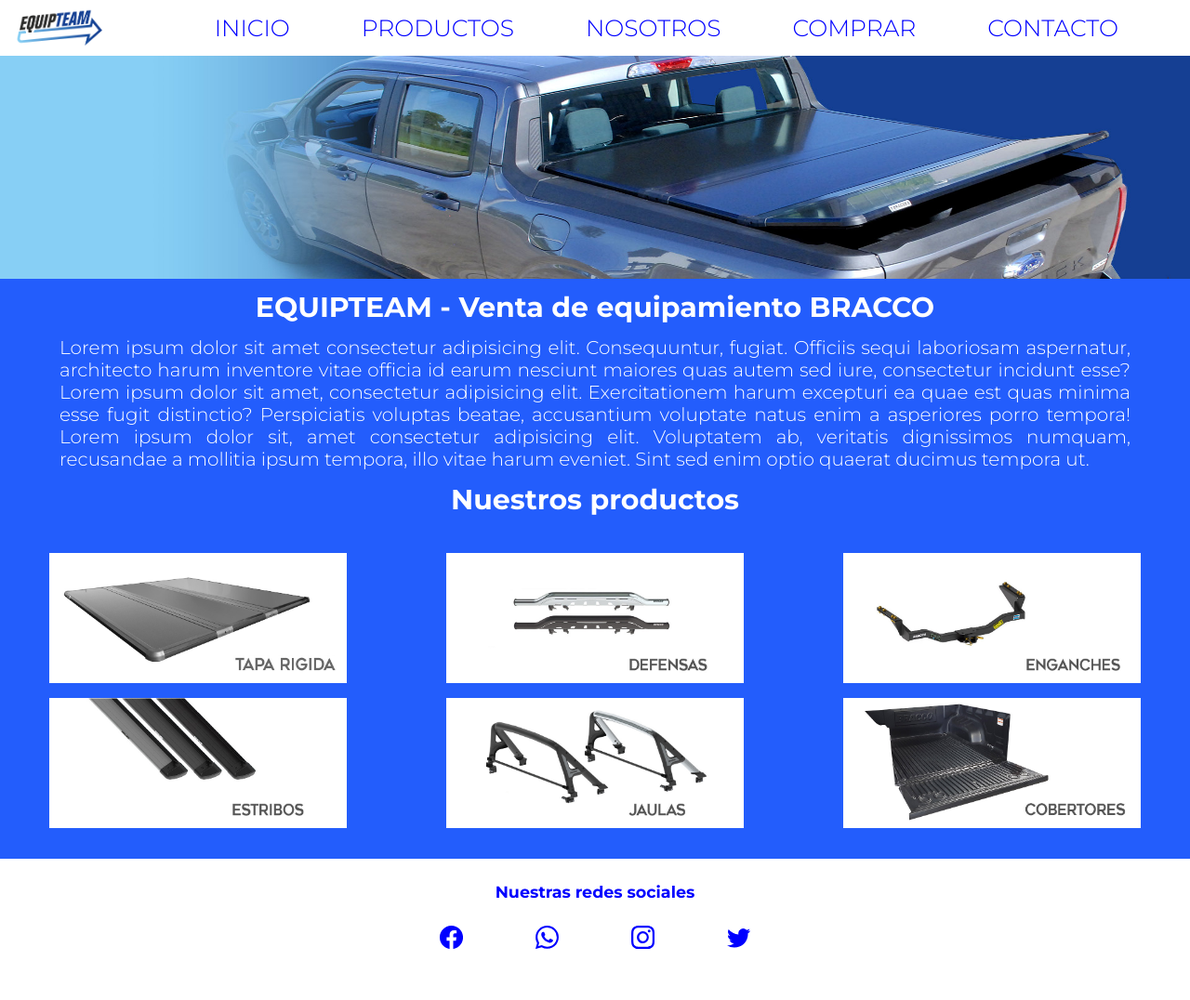
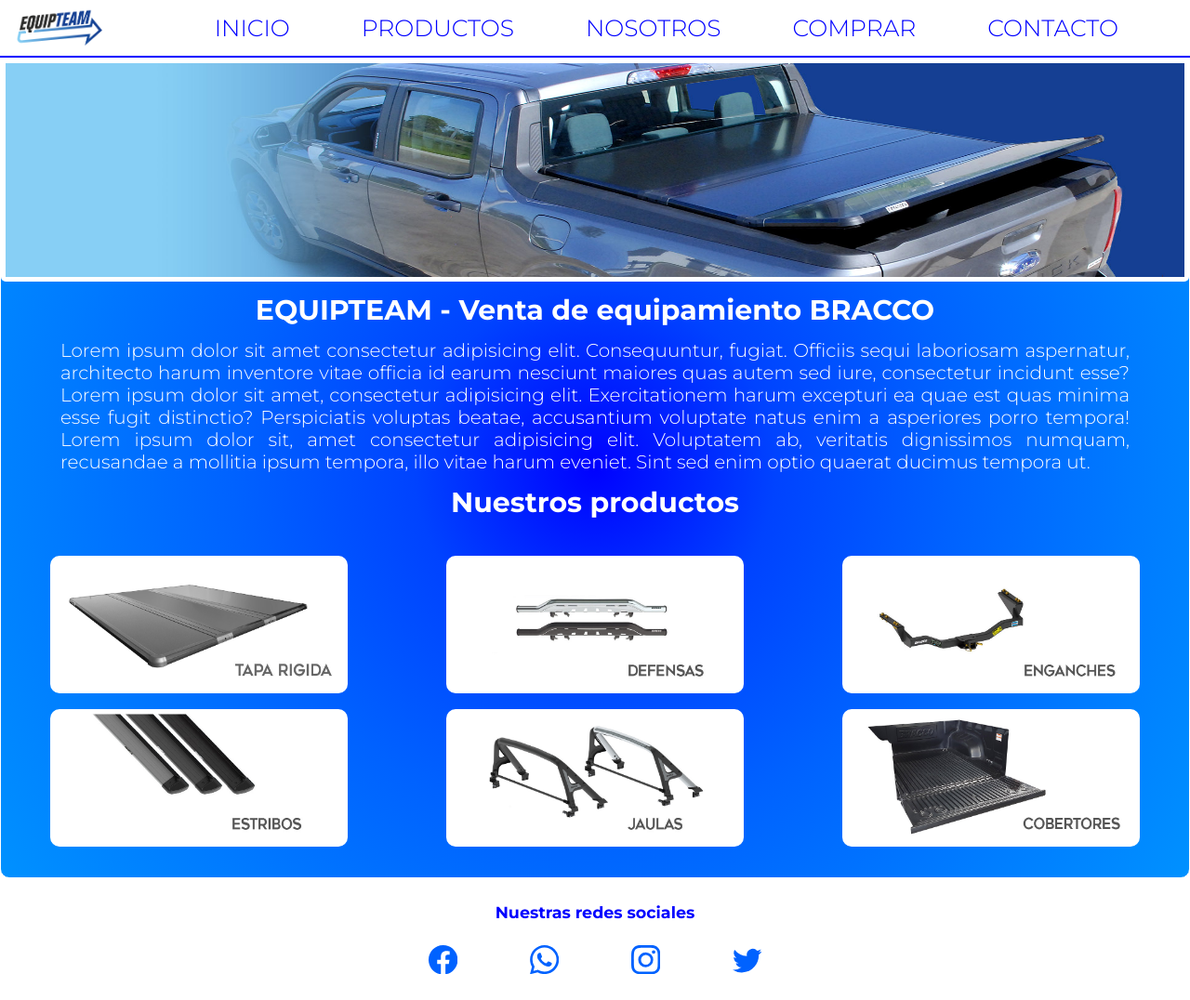
Before and after one commit to sreybet/equipteam-reybet, a plain HTML site: page index.html in a window 1280 px wide. Shown: the whole page at 93% size. Before the commit the page ends 1049 px from the top, so only its background shows below. Drawn offline with Linux system fonts and the light colour scheme.

Commit message:
EQUIPTEAM - entrega 4to desafio

```diff
--- a/css/estilos.css
+++ b/css/estilos.css
@@ -18,7 +18,10 @@
 
 
 main{
-    background-color: rgb(35, 93, 252);
+    background-color: white;
+    border: solid 1px white;
+    border-radius: 10px;
+    background-image: radial-gradient(circle, #0001ff, #0043ff, #0062ff, #007bff, #0091ff);
 }
 
 footer{
@@ -30,7 +33,7 @@
 
 header{
     background-color: rgb(255, 255, 255);
-
+    border-bottom: solid 2px blue;
 
 }
 
@@ -40,8 +43,11 @@
 	display: flex;
     justify-content: space-evenly;
     align-items: center;
-    position: sticky;
+
 }
+
+
+
 
 nav img{
     margin-right: 8%;
@@ -54,14 +60,23 @@
     color: blue;
     text-decoration: none;
     text-transform: uppercase;
-    text-align: center;
+    transition: color, backround-color;
 
+
+}
+
+.box:hover{
+    color: white;
+    background-color: blue;
 }
 
 .banner{
     height: 30vh;
+    border: solid 5px white;
+    border-bottom-right-radius: 5px;
+    border-bottom-left-radius: 5px;
+}
 
-}
 
 
 p{
@@ -91,6 +106,7 @@
     text-align: center;
     margin-bottom: 1%;
 
+
 }
 
 .productos__div{
@@ -104,14 +120,26 @@
     justify-items: center;
     margin-bottom: 2%;
 
+}
 
-}
+
 .prodcutos__div_img{
     width: 75%;
     height: 90%;
     margin-top: 3%;
     margin-bottom: 3%;
+    border: solid 5px white;
+    border-radius: 10px;
+    filter: opacity(100%);
+    transition: filter;
+
 }
+
+.prodcutos__div_img:hover{
+    filter: opacity(80%)
+
+}
+
 
 svg{
     color: blue;
@@ -122,7 +150,19 @@
     margin-right: 3% ;
     margin-top: 2% ;
     margin-bottom: 1% ;
+    animation-name: svg;
+    animation-duration: 2s;
+    animation-iteration-count: infinite;
+
 }
+
+@keyframes svg {
+    0% { width: 2%; height: 2%; color: blue;}
+    50%{ width: 2.5%; height: 2.5%; color:#0062ff}
+    100%{ width: 1%; height: 1%; color: #0091ff;}
+
+}
+
 .redes{
     font-size: 1.75rem;
     color: blue;
@@ -134,6 +174,7 @@
 .redes__div{
     text-align: center;
 }
+
 
 
 /* PAGINA DE CONTACTO */
@@ -238,7 +279,6 @@
     flex-wrap: nowrap;
     justify-content: flex-start;
     background-color: whitesmoke;
-    border-top: 2px solid blue;
     border-bottom: 2px solid white;
     padding: 10px;
 }
--- a/index.html
+++ b/index.html
@@ -29,18 +29,34 @@
             <div class="banner">
                 <img src="./images/banner_equipteam.jpg" alt="Banner equipteam" height="100%" width="100%">
             </div>
+            <div>
                 <h1>EQUIPTEAM - Venta de equipamiento BRACCO</h1>
                 <p>Lorem ipsum dolor sit amet consectetur adipisicing elit. Consequuntur, fugiat. Officiis sequi laboriosam aspernatur, architecto harum inventore vitae officia id earum nesciunt maiores quas autem sed iure, consectetur incidunt esse? Lorem ipsum dolor sit amet, consectetur adipisicing elit. Exercitationem harum excepturi ea quae est quas minima esse fugit distinctio? Perspiciatis voluptas beatae, accusantium voluptate natus enim a asperiores porro tempora! Lorem ipsum dolor sit, amet consectetur adipisicing elit. Voluptatem ab, veritatis dignissimos numquam, recusandae a mollitia ipsum tempora, illo vitae harum eveniet. Sint sed enim optio quaerat ducimus tempora ut.
             </p>
+        </div>
         </section>
 
         <section>
             <h2 class="productos">Nuestros productos</h2>
             <div class="productos__div">
-
-                <img class="prodcutos__div_img" src="./images/tapa-rigida-bracco-venta-online.jpg" alt="tapa rigida bracco" width="100%" height="100%"><img class="prodcutos__div_img"  src="./images/venta-de-defensas-bracco-3.jpg" alt="defensas bracco" width="100%" height="100%"><img class="prodcutos__div_img"  src="./images/venta-de-enganches-bracco.jpg" alt="enganches bracco" width="100%" height="100%">
-                <img class="prodcutos__div_img" src="./images/venta-de-estribos-bracco-3.jpg" alt="estribos bracco" width="100%" height="100%"><img class="prodcutos__div_img" src="./images/venta-de-jaulas-bracco-4.jpg" alt="jaulas bracco" width="100%" height="100%"><img class="prodcutos__div_img" src="./images/venta-decobertores-bracco.jpg" alt="cobertores bracco" width="100%" height="100%">
-
+                <div class="prodcutos__div_img">
+                    <img  src="./images/tapa-rigida-bracco-venta-online.jpg" alt="tapa rigida bracco" width="100%" height="100%">
+                </div>
+                <div class="prodcutos__div_img" >
+                    <img  src="./images/venta-de-defensas-bracco-3.jpg" alt="defensas bracco" width="100%" height="100%">
+                </div>
+                <div class="prodcutos__div_img">
+                    <img   src="./images/venta-de-enganches-bracco.jpg" alt="enganches bracco" width="100%" height="100%">
+                </div>
+                <div class="prodcutos__div_img">
+                    <img  src="./images/venta-de-estribos-bracco-3.jpg" alt="estribos bracco" width="100%" height="100%">
+                </div>
+                <div class="prodcutos__div_img">
+                    <img  src="./images/venta-de-jaulas-bracco-4.jpg" alt="jaulas bracco" width="100%" height="100%">
+                </div>
+                <div class="prodcutos__div_img">
+                    <img  src="./images/venta-decobertores-bracco.jpg" alt="cobertores bracco" width="100%" height="100%">
+                </div>
             </div>
         </section>
 
```
Lines whose indentation alone changed are shown as unchanged.
